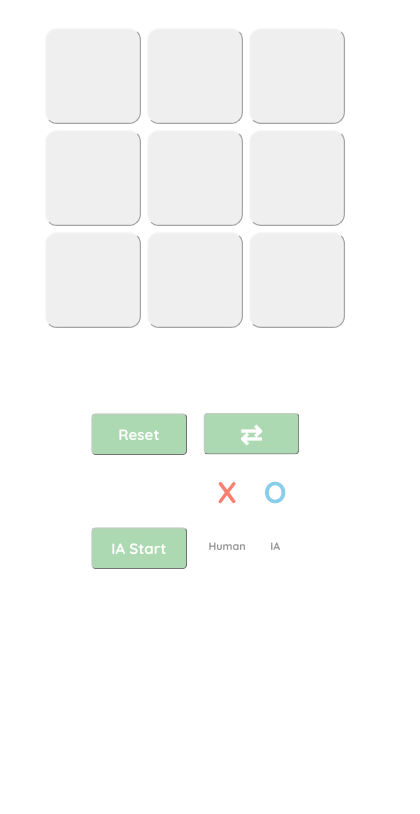
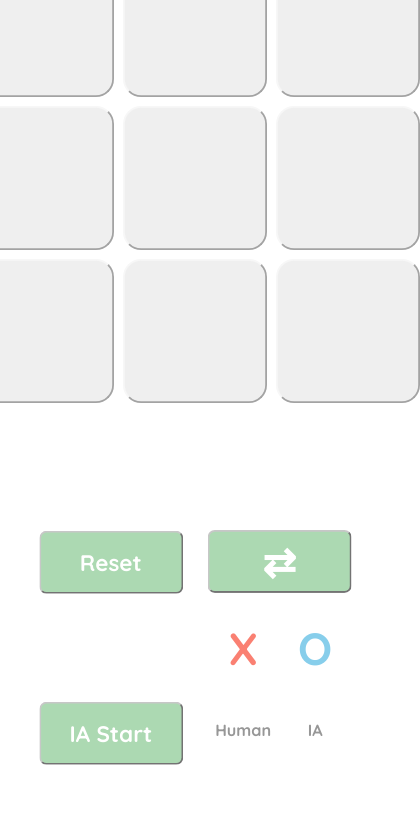
Before and after one commit to cdmorau/cdmorau.github.io, a plain HTML site: page tiktaktoe.html in a window 390 px wide. Shown: the part 252-1066 px from the top of the page, 420 px wide, since content can reach past the window. Before the commit the page ends 860 px from the top, so only its background shows below. Drawn offline with Linux system fonts and the light colour scheme.

Commit message:
Intento de portafolio 4.0

```diff
--- a/estilos.css
+++ b/estilos.css
@@ -264,7 +264,7 @@ h1{
 @media (max-width: 1000px) {
     /* Reducimos el tamaño de todos los componentes a un 80% del ancho de la pantalla */
     body {
-    transform: scale(0.6);
+    transform: scale(0.9);
   }
   .container{
     grid-template-columns: 50% 50%;
```
